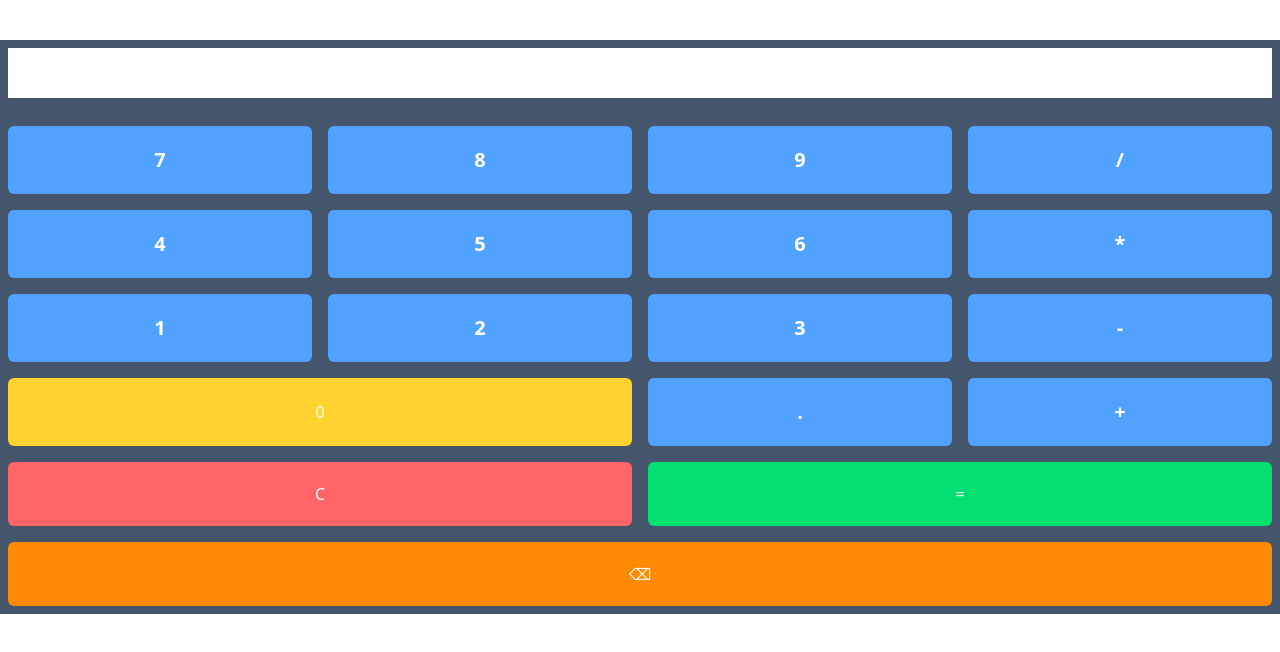
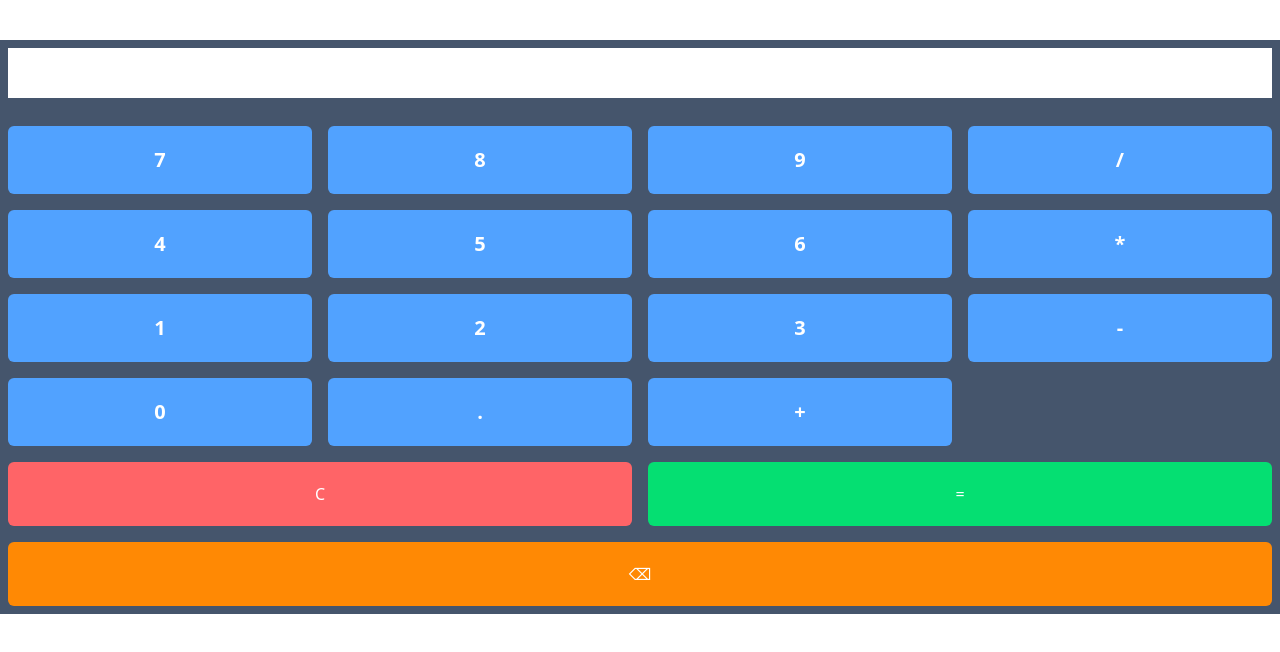
Before and after one commit to FadhilSAL/Kalkulator-Sederhana, a website: page index.html in a window 1280 px wide. Drawn offline with Linux system fonts and the light colour scheme.

Commit message:
perbaiki bug tombol 0

```diff
--- a/index.html
+++ b/index.html
@@ -27,7 +27,7 @@
             <button class="btn">3</button>
             <button class="btn">-</button>
 
-            <button class="bg-amber-300 text-white p-5 rounded-md  col-span-2 active:bg-amber-400">0</button>
+            <button class=" btn">0</button>
             <button class="btn">.</button>
             <button class="btn">+</button>
 
```
Also changed, not shown: src/style.css.
